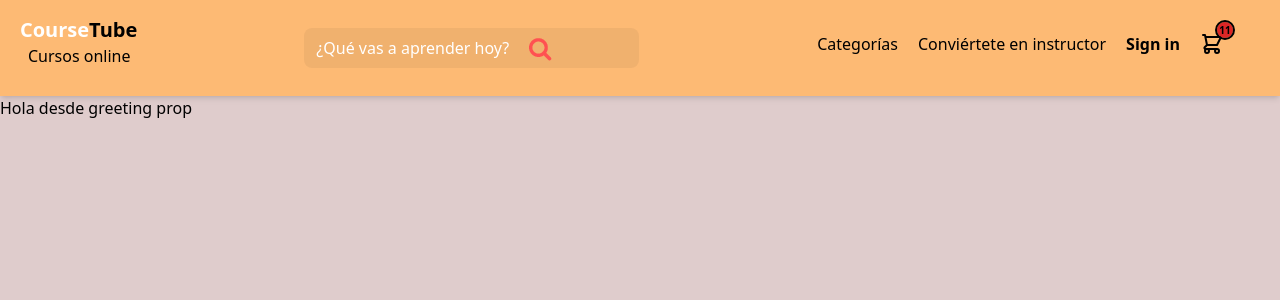
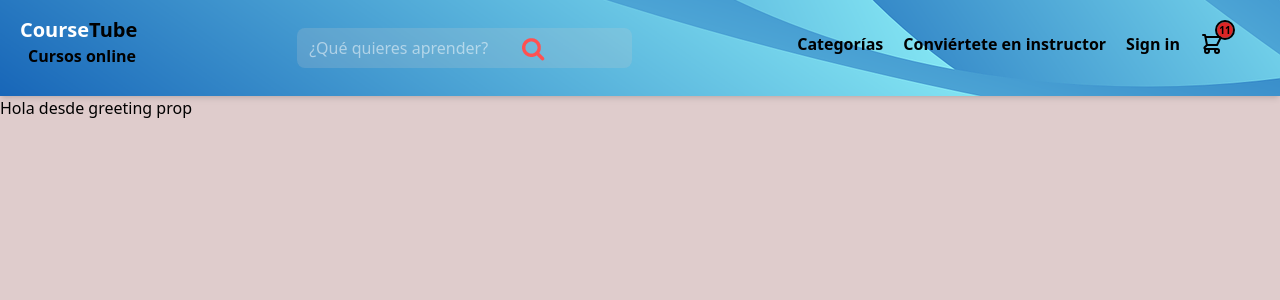
Before and after one commit to Khoderb/course-tube, a React app: page / in a window 1280 px wide. Shown: the top 300 px of the page. Built offline with nearby package versions, Linux system fonts and the light colour scheme; the HTML template or start-up script is replaced by a standard one.

Commit message:
fix: index.css

```diff
--- a/src/components/Navbar.jsx
+++ b/src/components/Navbar.jsx
@@ -5,19 +5,19 @@ const Navbar = () => {
 
     return(
         <div>
-            <nav className="flex justify-between pt-2 bg-orange-300 h-24 shadow-md w-full">
+            <nav className="flex justify-between pt-2 h-24 shadow-md w-full">
                 <div className="ml-3">
-                    <h2 className ="pt-2 px-2 font-black text-xl text-white">Course{''}<span className="text-black">Tube</span></h2>
-                    <p className = "px-4">Cursos online </p>
+                    <h2 className ="cursor-pointer pt-2 px-2 font-black text-xl text-white">Course{''}<span className="text-black">Tube</span></h2>
+                    <p className = "px-4 font-bold">Cursos online </p>
                 </div>
                 <div>
-                    <input className="bg-black bg-opacity-5 placeholder-white text-white  outline-0 border-0  mt-5 w-3/4 px-3 h-10 rounded-lg" type="search" id="buscar-input" placeholder="¿Qué vas a aprender hoy?"/>
+                    <input className="inputSearch placeholder-white placeholder-opacity-50 text-white  outline-0 border-0  mt-5 w-3/4 px-3 h-10 rounded-lg" type="search" id="buscar-input" placeholder="¿Qué quieres aprender?"/>
                     <input className="w-1/7 p-1 bg-transparent px-10 bg rounded-lg cursor-pointer" id = "buscar-submit" value="" type="submit"  />
                 </div>
                 <div className="px-5 mt-6 flex gap-x-5">
-                    <a href="#" className=" hover:text-white">Categorías</a>
-                    <a href="#" className=" hover:text-white">Conviértete en instructor</a>
-                    <a href="#" className=" hover:text-white font-bold">Sign in</a>
+                    <a href="#" className=" font-bold hover:text-white">Categorías</a>
+                    <a href="#" className=" font-bold hover:text-white">Conviértete en instructor</a>
+                    <a href="#" className=" font-black hover:text-white">Sign in</a>
                     <CartWidget/>
                 </div>
             </nav>
--- a/src/index.css
+++ b/src/index.css
@@ -4,6 +4,13 @@
 
 body{
     background-color: rgb(223, 204, 204);
+}
+
+nav{
+    background-image: url("./img/hero2.png");
+    background-repeat: no-repeat;
+    background-size: cover;
+    background-position: bottom;
 }
 #buscar-submit{
     background-image: url("./img/lupa.png");
@@ -22,6 +29,7 @@ body{
 svg:hover{
     color: #fff;
     cursor: pointer;
+    transition:all .3s ease-out;
 }
 
 .counter{
@@ -35,3 +43,11 @@ svg:hover{
     font-size: 10px;
     font-weight: bold;
 }
+
+.inputSearch{
+    background: rgba(204, 204, 204, 0.195);
+}
+.inputSearch:hover{
+    background: rgba(204, 204, 204, 0.395);
+
+}
```
Also changed, not shown: src/img/hero2.jpg (added), src/img/hero2.png (added).
